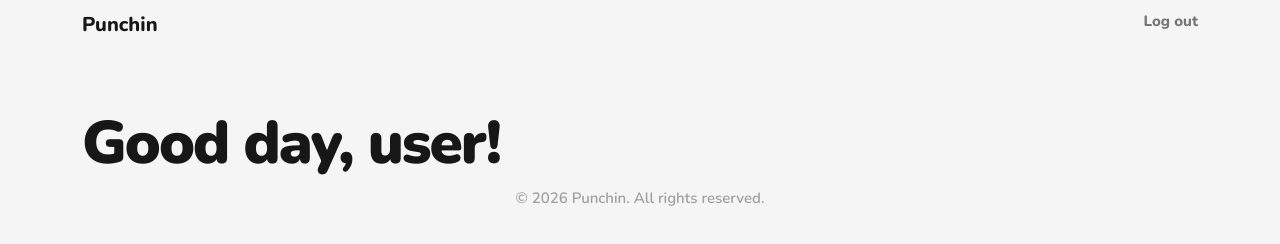
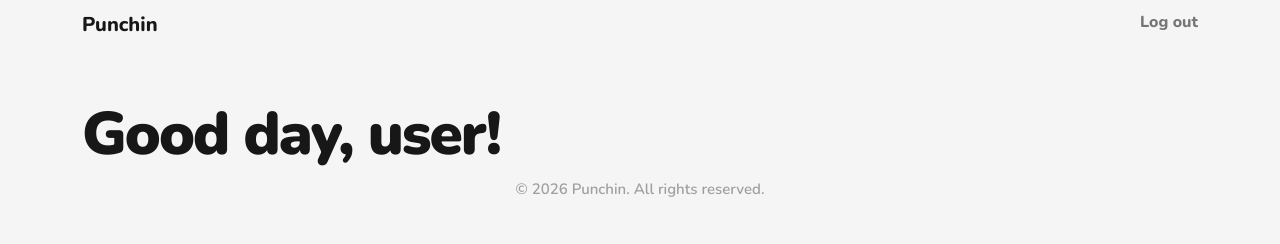
Before and after one commit to 3stannn/Punchin, a plain HTML site: page pages/home.html in a window 1280 px wide. Drawn offline with nearby package versions, Linux system fonts and the light colour scheme.

Commit message:
added header links

```diff
--- a/css/style.css
+++ b/css/style.css
@@ -24,17 +24,21 @@
     justify-content: space-between;
 }
 
-.header a {
-    color: #767676 !important;
-}
-
-.header a:hover {
-    color: #171717 !important;
-}
-
 .brand-name {
     font-weight: 800;
     font-size: 20px;
+    color: #171717;
+    text-decoration: none;
+}
+
+.logout {
+    font-weight: 800;
+    color: #767676;
+    text-decoration: none;
+}
+
+.logout:hover {
+    color: #171717;
 }
 
 .home {
--- a/pages/home.html
+++ b/pages/home.html
@@ -18,8 +18,8 @@
     <header>
         <nav>
             <div class="container header">
-                <span class="brand-name">Punchin</span>
-                <p class="text"><a href="auth.html">Log out</a></p>
+                <a href="../index.html" class="brand-name">Punchin</a>
+                <a href="auth.html" class="logout">Log out</a>
             </div>
         </nav>
     </header>
```
Also changed, not shown: index.html (+1 -1 lines), pages/auth.html (+1 -1 lines).
